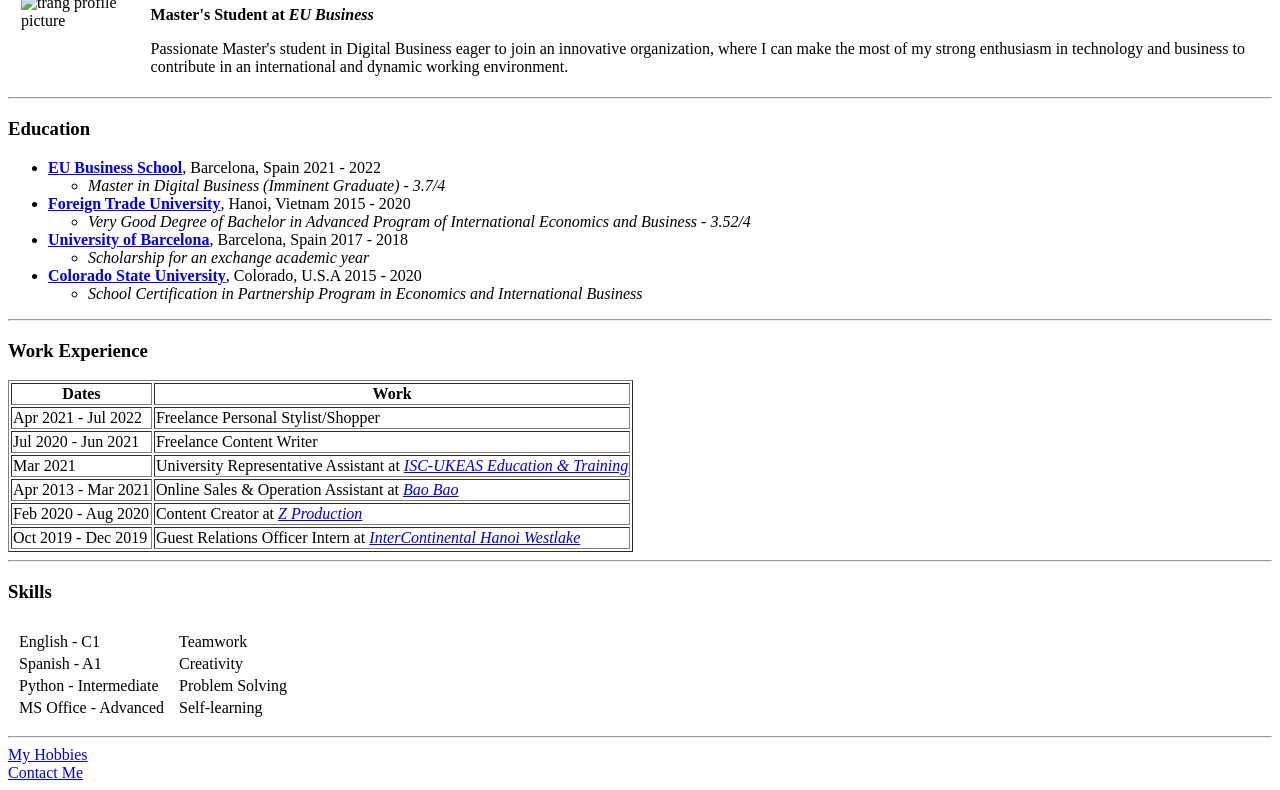
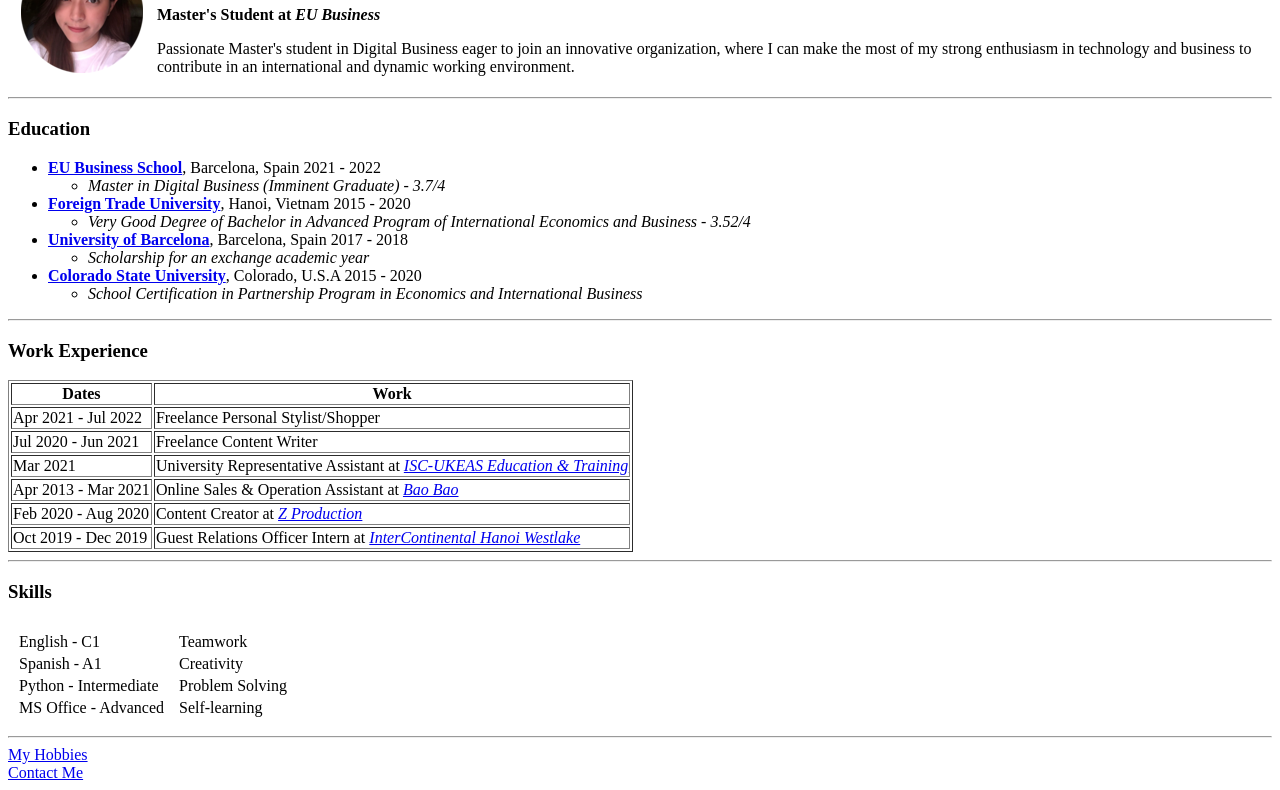
Before and after one commit to trngdothuy/cv, a plain HTML site: page index.html in a window 1280 px wide. Shown: the part 73-863 px from the top of the page. Drawn offline with Linux system fonts and the light colour scheme.

Commit message:
Update index.html

```diff
--- a/index.html
+++ b/index.html
@@ -8,7 +8,7 @@
 <body>
   <table cellspacing="12">
     <tr>
-      <td><img src=".cv/trang.png" alt="trang profile picture"></td>
+      <td><img src="/trang.png" alt="trang profile picture"></td>
       <td><h1>Trang Do</h1>
       <p><strong>Master's Student at <em>EU Business </em></a></strong></p>
       <p>Passionate Master's student in Digital Business eager to join an innovative organization, where I can make the most of my strong enthusiasm in technology and business to contribute in an international and dynamic working environment.</p></td>
```
